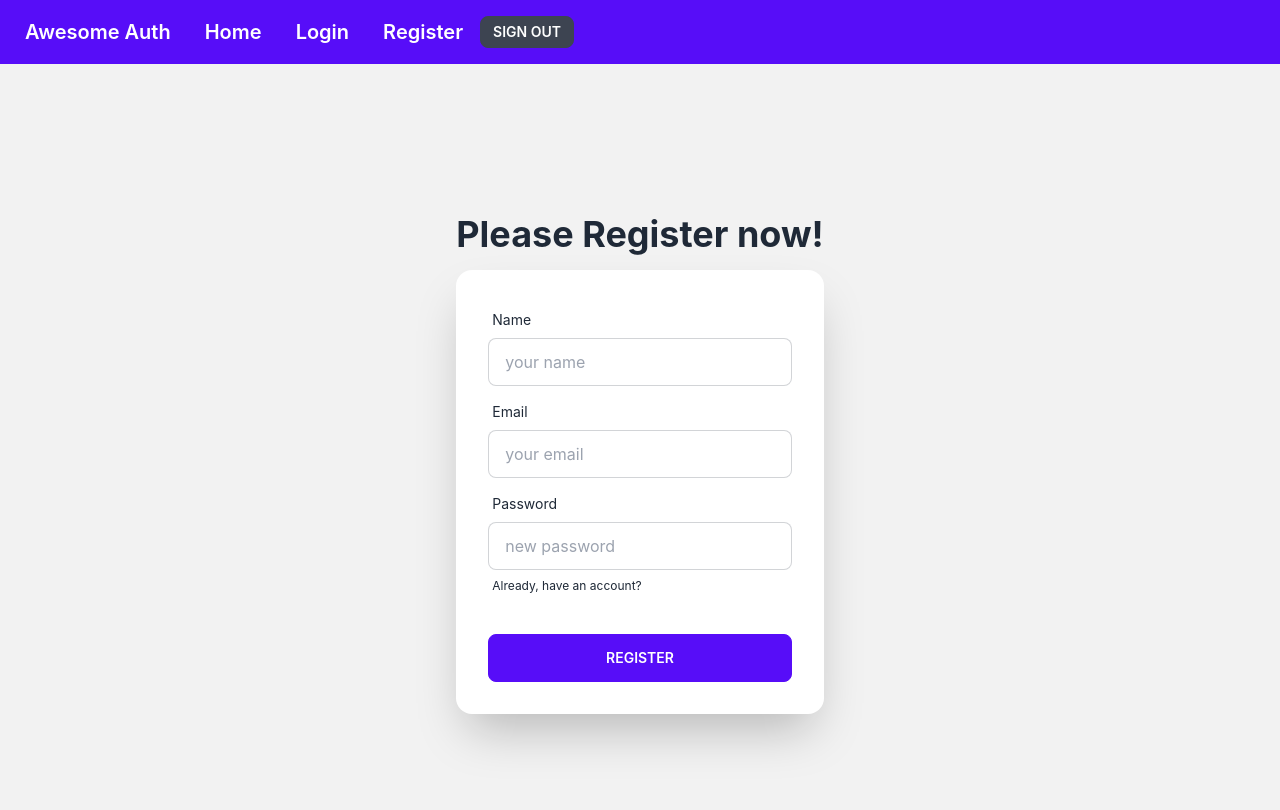
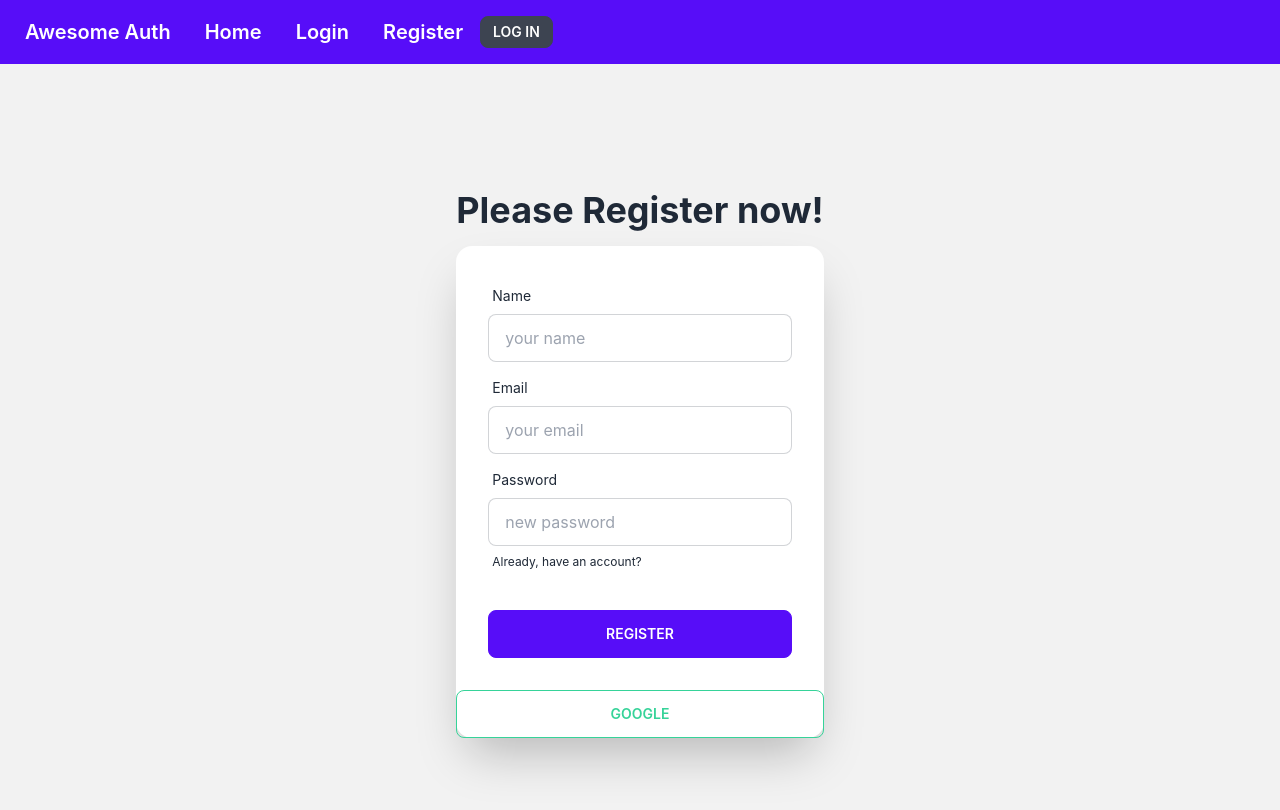
Before and after one commit to rasel497/auth-router-context, a React (Create React App) app: page /register in a window 1280 px wide. Shown: the top 810 px of the page. Built offline with nearby package versions, Linux system fonts and the light colour scheme; no server answers.

Commit message:
Implement Sign out and toggle log in and log out button nav header

```diff
--- a/src/componants/Header.js
+++ b/src/componants/Header.js
@@ -20,7 +20,13 @@
                 <Link className="btn btn-ghost normal-case text-xl" to='/login'>Login</Link>
                 <Link className="btn btn-ghost normal-case text-xl" to='/register'>Register</Link>
                 {user?.email && <span>Welcome, {user.email}</span>}
-                <button onClick={handleSignOut} className="btn btn-sm">Sign Out</button>
+                {
+                    user?.email ?
+                        <button onClick={handleSignOut} className="btn btn-sm">Sign Out</button>
+                        : <Link to='/login'>
+                            <button className="btn btn-sm">Log In</button>
+                        </Link>
+                }
             </div>
         </div>
     );
--- a/src/componants/Register.js
+++ b/src/componants/Register.js
@@ -3,7 +3,7 @@
 import { AuthContext } from '../contexts/UserContext';
 
 const Register = () => {
-    const { createUser } = useContext(AuthContext);
+    const { createUser, signInWithGoogle } = useContext(AuthContext);
     console.log('createUser', createUser);
 
     const handleOnSubmitForm = event => {
@@ -24,6 +24,15 @@
             .catch(error => {
                 console.error(error);
             })
+    }
+    //G1 google handle btn
+    const handleGoogleSignIn = () => {
+        signInWithGoogle()
+            .then(result => {
+                const user = result.user;
+                console.log(user);
+            })
+            .catch(error => console.log(error));
     }
 
     return (
@@ -60,6 +69,8 @@
                                 <button className="btn btn-primary">REGISTER</button>
                             </div>
                         </form>
+
+                        <button onClick={handleGoogleSignIn} className="btn btn-outline btn-success">Google</button>
                     </div>
                 </div>
             </div>
--- a/src/contexts/UserContext.js
+++ b/src/contexts/UserContext.js
@@ -1,5 +1,5 @@
 import React, { createContext, useEffect, useState } from 'react';
-import { createUserWithEmailAndPassword, getAuth, onAuthStateChanged, signInWithEmailAndPassword, signOut } from 'firebase/auth';
+import { createUserWithEmailAndPassword, getAuth, GoogleAuthProvider, onAuthStateChanged, signInWithEmailAndPassword, signInWithPopup, signOut } from 'firebase/auth';
 import app from '../firebase/firebase.config';
 
 
@@ -11,22 +11,32 @@
     //create for home page test. const user = { displayName: 'Akash' }
     const [user, setUser] = useState({ displayName: 'AAAKashhh' })
 
+    //G-2 google provider
+    const googleProvider = new GoogleAuthProvider();
+
+
     // create for register page
     const createUser = (email, password) => {
         return createUserWithEmailAndPassword(auth, email, password);
     }
-    //R3 It's event trigger API call systm
-    //R3 create for login page
+    //EP2.1 It's event trigger API call systm
+    //EP2.1 create for login page
     const signIn = (email, password) => {
         return signInWithEmailAndPassword(auth, email, password);
     }
+
+    //G1.1 google templ setup
+    const signInWithGoogle = () => {
+        return signInWithPopup(auth, googleProvider)
+    }
+
     // create for header Sign out handle
     const logOut = () => {
         return signOut(auth);
     }
 
-    //R3 side effect API call
-    //R3 why are we doing this??
+    //EP2.1 side effect API call
+    //EP2.1 why are we doing this??
     useEffect(() => {
         const unsubcribe = onAuthStateChanged(auth, currentUser => {
             setUser(currentUser);
@@ -38,7 +48,7 @@
         }
     }, [])
 
-    const authInfo = { user: user, createUser, signIn, logOut };
+    const authInfo = { user: user, createUser, signIn, logOut, signInWithGoogle };
 
     return (
         <AuthContext.Provider value={authInfo}>
```
